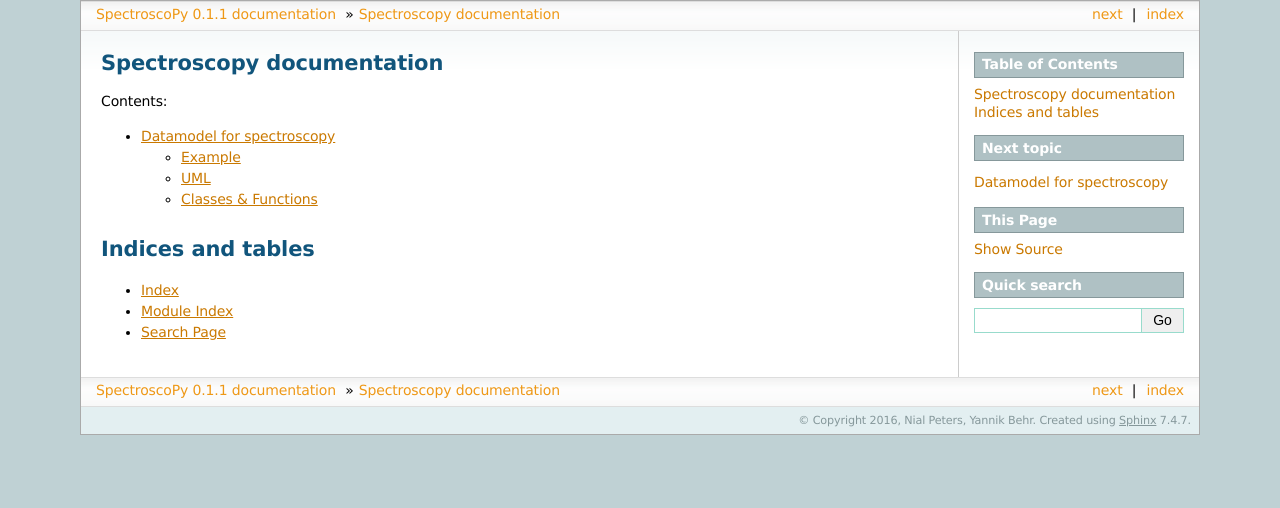
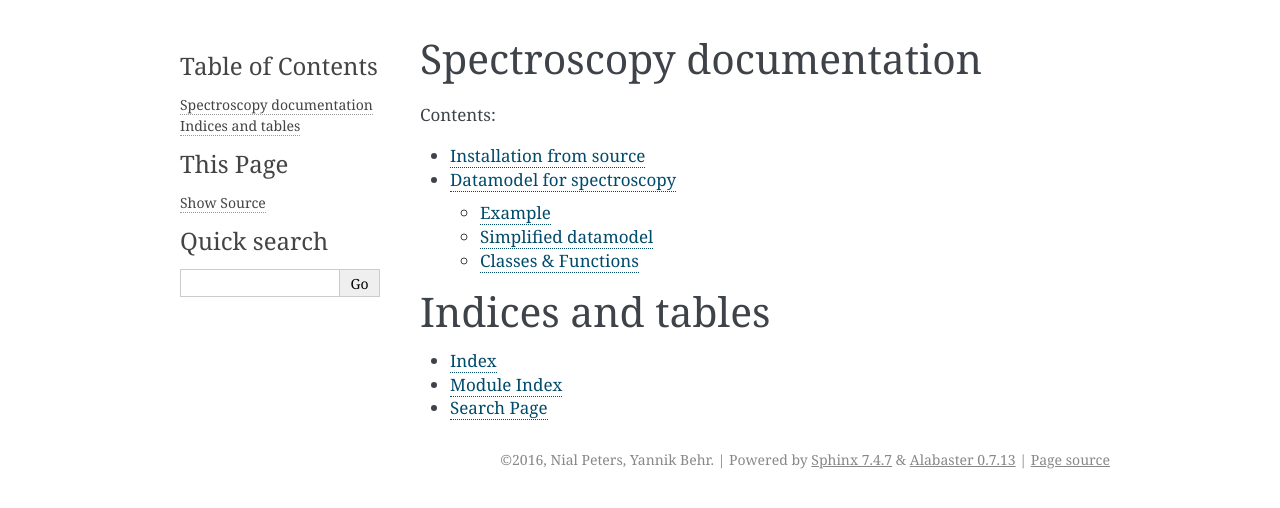
Before and after one commit to yannikbehr/spectroscopy, a Sphinx documentation site: the page built from docs/index.rst, in a window 1280 px wide. Shown: the top 508 px of the page. Built offline with Sphinx 7.4.7, drawn with Linux system fonts in a browser that asks for light colours.

Commit message:
updating documentation

```diff
--- a/docs/conf.py
+++ b/docs/conf.py
@@ -137,8 +137,9 @@ todo_include_todos = True
 
 # The theme to use for HTML and HTML Help pages.  See the documentation for
 # a list of builtin themes.
-# html_theme = 'alabaster'
-html_theme = 'sphinxdoc'
+html_theme = 'alabaster'
+# html_theme = 'sphinxdoc'
+# html_theme = 'bizstyle'
 
 # Theme options are theme-specific and customize the look and feel of a theme
 # further.  For a list of options available for each theme, see the
--- a/docs/index.rst
+++ b/docs/index.rst
@@ -11,6 +11,7 @@ Contents:
 .. toctree::
    :maxdepth: 2
 
+   installation
    dataset
 
 Indices and tables
```
Also changed, not shown: docs/dataset.rst (+11 -7 lines), docs/installation.rst (added, +8 -0 lines), docs/_images/datamodel_simple.png (added), docs/_images/datamodel_simple.svg (added), 1 other file.
